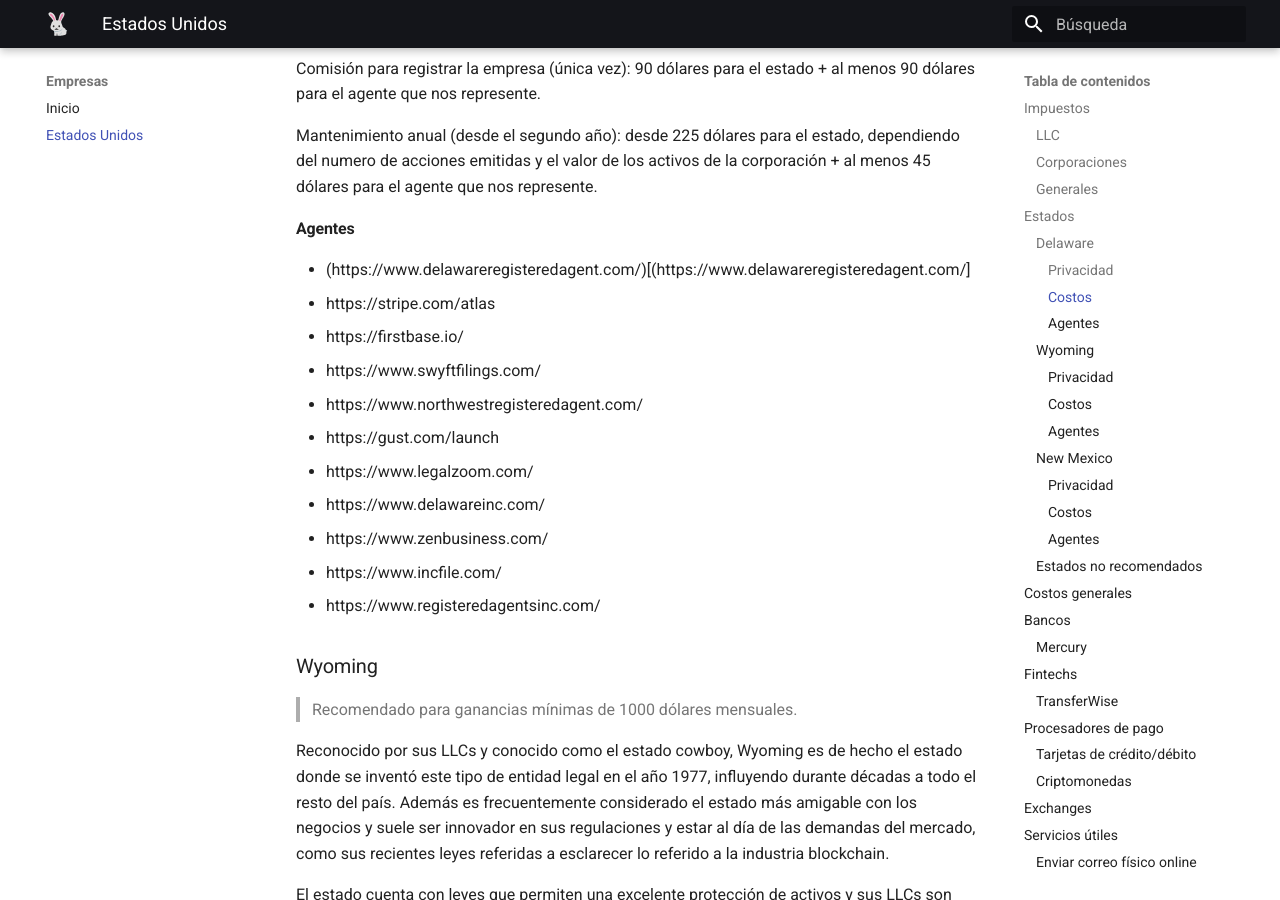
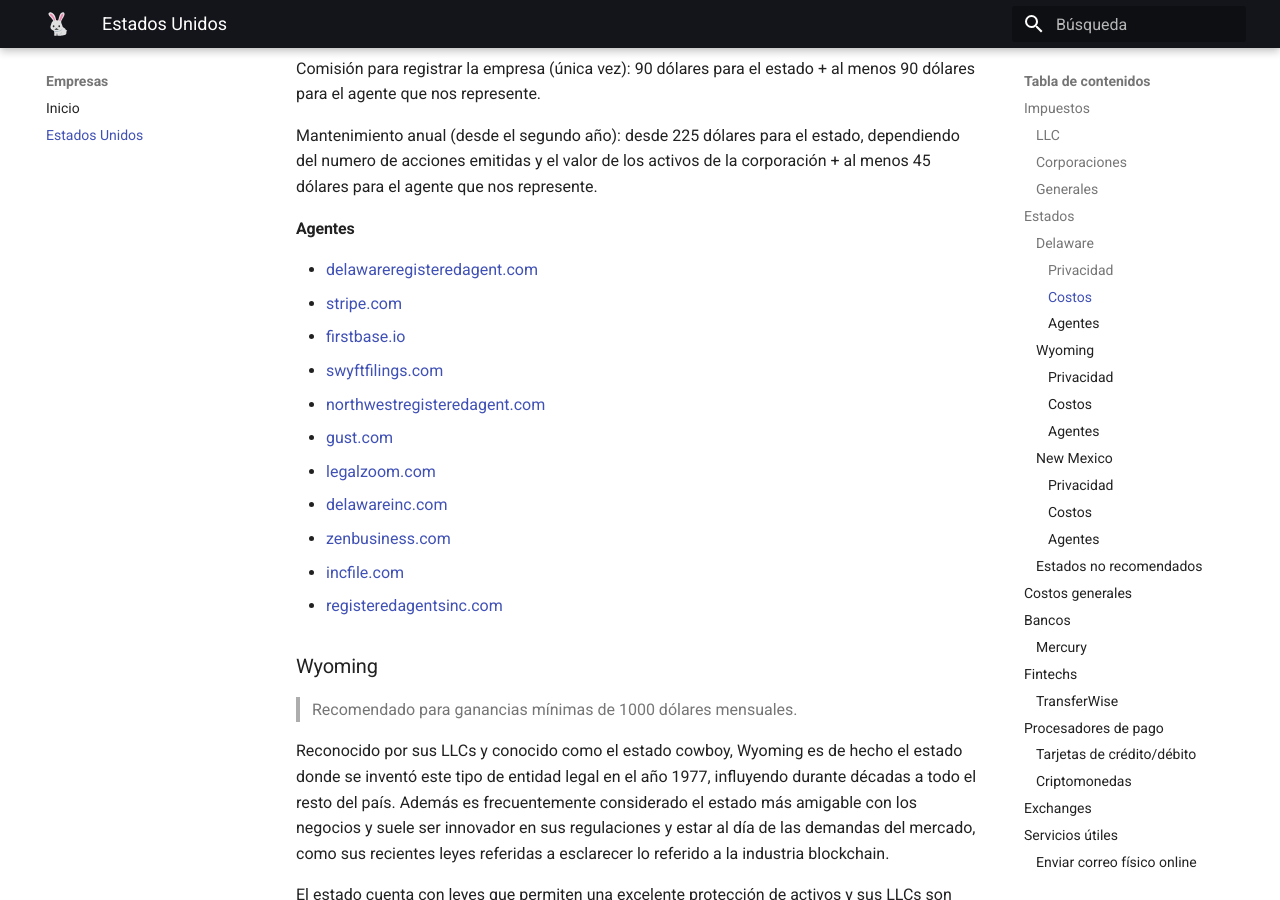
Before and after one commit to anomalouscode/wiki, an MkDocs documentation site: the page built from docs/empresas/eeuu.md, in a window 1280 px wide and 900 px high, scrolled down 3219 px. Built offline with MkDocs 1.6.1 and Material for MkDocs 9.7.7, drawn with Linux system fonts in a browser that asks for light colours; some of the changed lines change nothing that is shown.

Commit message:
agents linking

```diff
--- a/docs/empresas/eeuu.md
+++ b/docs/empresas/eeuu.md
@@ -74,17 +74,17 @@
 
 #### Agentes
 
-- (https://www.delawareregisteredagent.com/)[(https://www.delawareregisteredagent.com/]
-- https://stripe.com/atlas
-- https://firstbase.io/
-- https://www.swyftfilings.com/
-- https://www.northwestregisteredagent.com/
-- https://gust.com/launch
-- https://www.legalzoom.com/
-- https://www.delawareinc.com/
-- https://www.zenbusiness.com/
-- https://www.incfile.com/
-- https://www.registeredagentsinc.com/
+- [delawareregisteredagent.com](https://www.delawareregisteredagent.com/)
+- [stripe.com](https://stripe.com/atlas)
+- [firstbase.io](https://firstbase.io/)
+- [swyftfilings.com](https://www.swyftfilings.com/)
+- [northwestregisteredagent.com](https://www.northwestregisteredagent.com/)
+- [gust.com](https://gust.com/launch)
+- [legalzoom.com](https://www.legalzoom.com/)
+- [delawareinc.com](https://www.delawareinc.com/)
+- [zenbusiness.com](https://www.zenbusiness.com/)
+- [incfile.com](https://www.incfile.com/)
+- [registeredagentsinc.com](https://www.registeredagentsinc.com/)
 
 ### Wyoming
 
```
